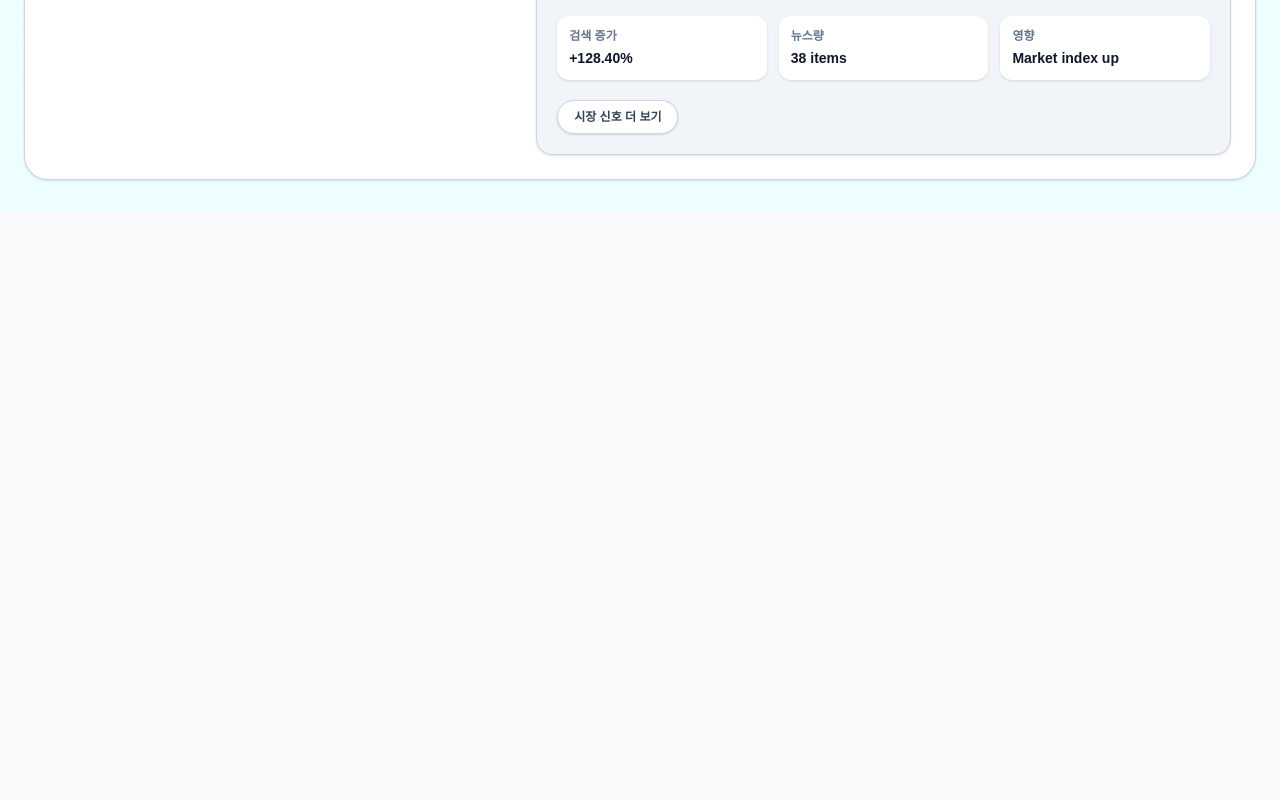
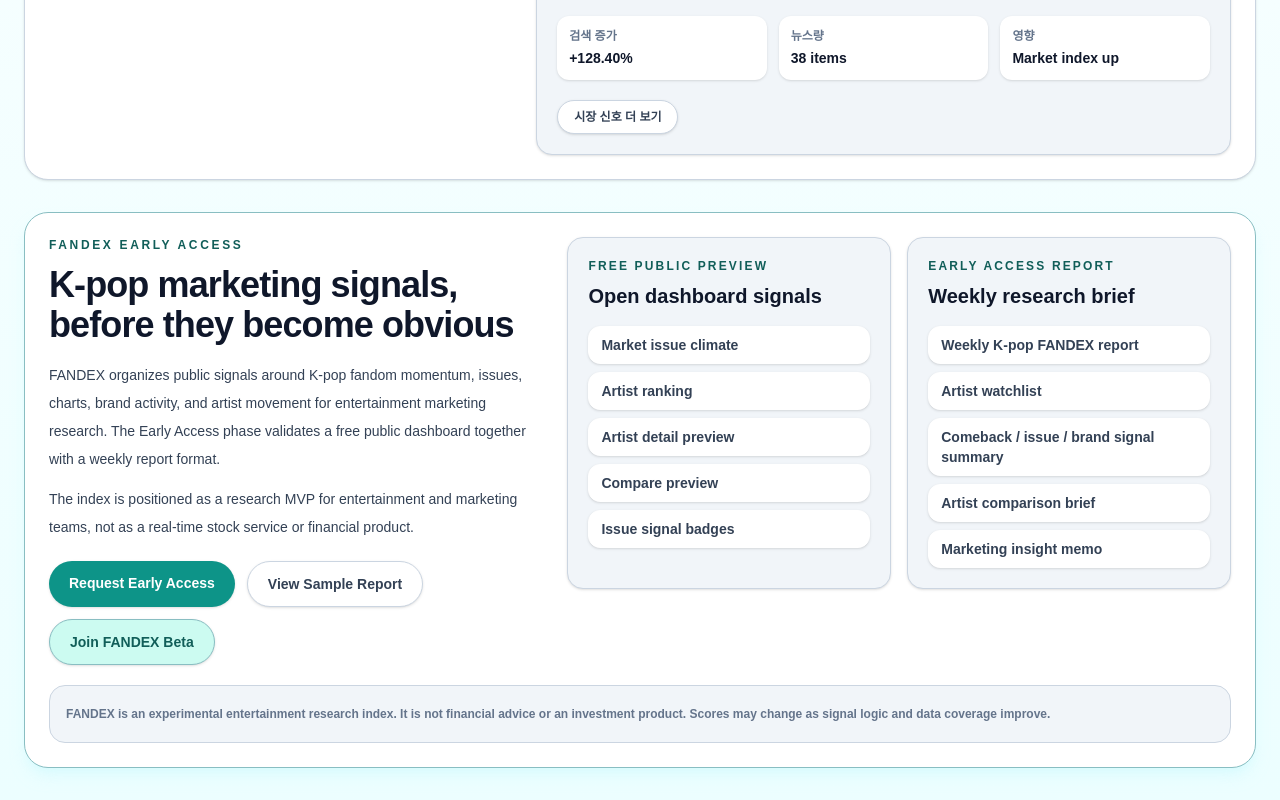
Before and after one commit to kpopmaker/fandex, a Next.js app: page / in a window 1280 px wide. Shown: the part 2661-3461 px from the top of the page. Before the commit the page ends 2873 px from the top, so only its background shows below. Built offline with nearby package versions, Linux system fonts and the light colour scheme.

Commit message:
feat: add early access landing section

```diff
--- a/app/page.tsx
+++ b/app/page.tsx
@@ -349,6 +349,22 @@
   });
 }
 
+const publicPreviewItems = [
+  'Market issue climate',
+  'Artist ranking',
+  'Artist detail preview',
+  'Compare preview',
+  'Issue signal badges',
+];
+
+const earlyAccessReportItems = [
+  'Weekly K-pop FANDEX report',
+  'Artist watchlist',
+  'Comeback / issue / brand signal summary',
+  'Artist comparison brief',
+  'Marketing insight memo',
+];
+
 export default function Home() {
   const latestMarket = getKpopMarketIndexSummaryV4();
   const marketChartPoints = getKpopMarketChartPointsV4();
@@ -597,8 +613,110 @@
             </div>
           </section>
         )}
+
+        <EarlyAccessSection />
       </section>
     </main>
+  );
+}
+
+function EarlyAccessSection() {
+  return (
+    <section
+      id="early-access"
+      className="rounded-3xl border border-cyan-200 bg-white p-6 shadow-lg shadow-cyan-100/60"
+    >
+      <div className="grid gap-7 lg:grid-cols-[0.85fr_1.15fr] lg:items-start">
+        <div>
+          <p className="text-xs font-black uppercase tracking-[0.22em] text-cyan-600">
+            FANDEX Early Access
+          </p>
+          <h2 className="mt-3 max-w-2xl text-3xl font-black tracking-tight text-slate-950 md:text-4xl">
+            K-pop marketing signals, before they become obvious
+          </h2>
+          <p className="mt-4 max-w-2xl text-sm leading-7 text-slate-600">
+            FANDEX organizes public signals around K-pop fandom momentum,
+            issues, charts, brand activity, and artist movement for
+            entertainment marketing research. The Early Access phase validates a
+            free public dashboard together with a weekly report format.
+          </p>
+          <p className="mt-3 max-w-2xl text-sm leading-7 text-slate-600">
+            The index is positioned as a research MVP for entertainment and
+            marketing teams, not as a real-time stock service or financial
+            product.
+          </p>
+
+          <div className="mt-5 flex flex-wrap gap-3">
+            <a
+              href="#early-access"
+              className="rounded-full bg-cyan-500 px-5 py-3 text-sm font-black text-white shadow-sm hover:bg-cyan-400"
+            >
+              Request Early Access
+            </a>
+            <a
+              href="#early-access"
+              className="rounded-full border border-slate-200 bg-white px-5 py-3 text-sm font-black text-slate-700 shadow-sm hover:border-cyan-300 hover:text-cyan-700"
+            >
+              View Sample Report
+            </a>
+            <a
+              href="#early-access"
+              className="rounded-full border border-cyan-200 bg-cyan-50 px-5 py-3 text-sm font-black text-cyan-700 shadow-sm hover:bg-cyan-100"
+            >
+              Join FANDEX Beta
+            </a>
+          </div>
+        </div>
+
+        <div className="grid gap-4 md:grid-cols-2">
+          <EarlyAccessCard
+            eyebrow="Free public preview"
+            title="Open dashboard signals"
+            items={publicPreviewItems}
+          />
+          <EarlyAccessCard
+            eyebrow="Early Access Report"
+            title="Weekly research brief"
+            items={earlyAccessReportItems}
+          />
+        </div>
+      </div>
+
+      <p className="mt-5 rounded-2xl border border-slate-200 bg-slate-50 p-4 text-xs font-bold leading-6 text-slate-500">
+        FANDEX is an experimental entertainment research index. It is not
+        financial advice or an investment product. Scores may change as signal
+        logic and data coverage improve.
+      </p>
+    </section>
+  );
+}
+
+function EarlyAccessCard({
+  eyebrow,
+  title,
+  items,
+}: {
+  eyebrow: string;
+  title: string;
+  items: string[];
+}) {
+  return (
+    <article className="rounded-2xl border border-slate-200 bg-slate-50 p-5 shadow-sm">
+      <p className="text-xs font-black uppercase tracking-[0.18em] text-cyan-600">
+        {eyebrow}
+      </p>
+      <h3 className="mt-2 text-xl font-black text-slate-950">{title}</h3>
+      <ul className="mt-4 grid gap-2">
+        {items.map((item) => (
+          <li
+            key={item}
+            className="rounded-xl border border-white bg-white px-3 py-2 text-sm font-bold text-slate-600 shadow-sm"
+          >
+            {item}
+          </li>
+        ))}
+      </ul>
+    </article>
   );
 }
 
```
Also changed, not shown: 1 other file (tests, documents, lock files or other folders).
